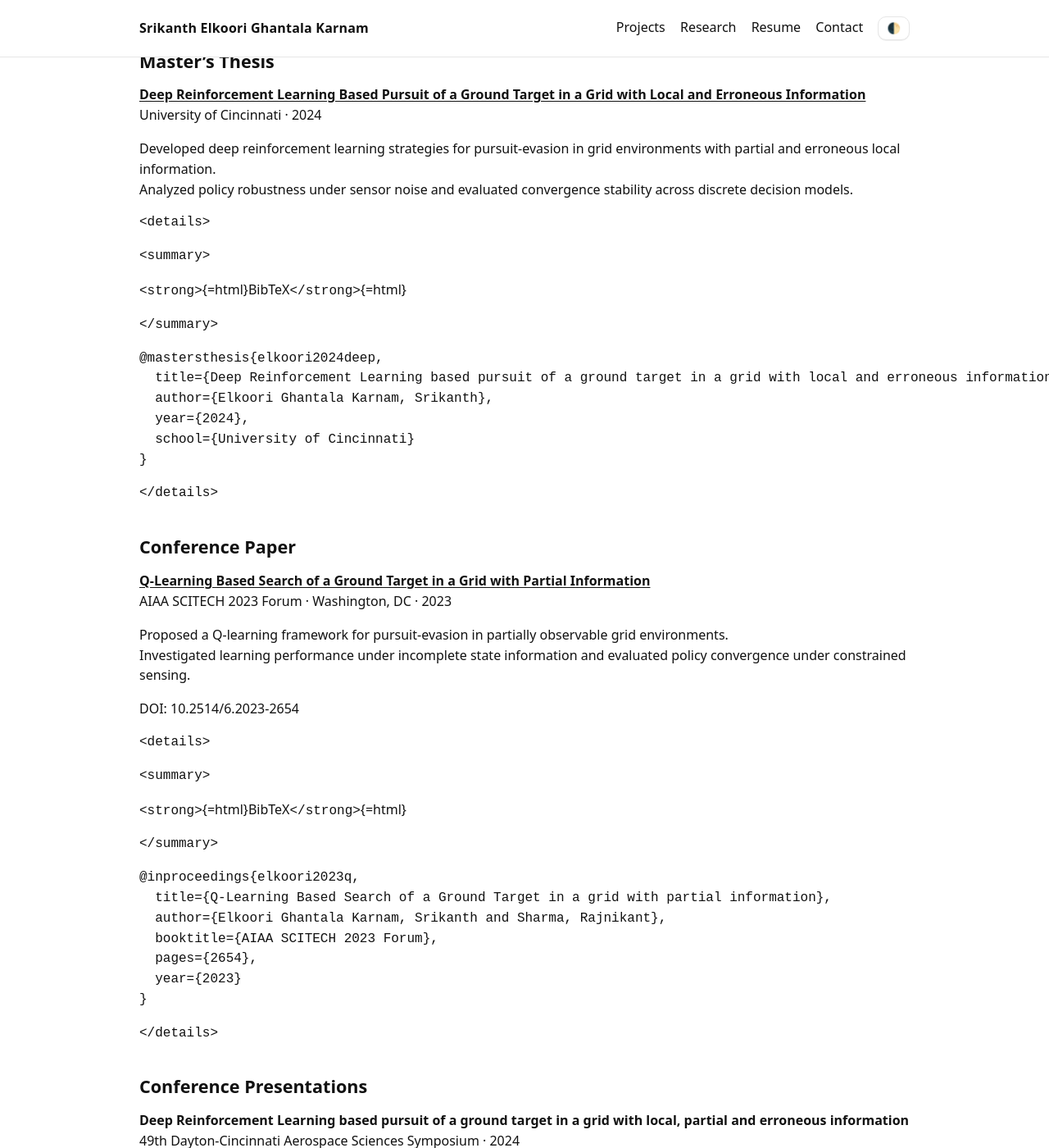
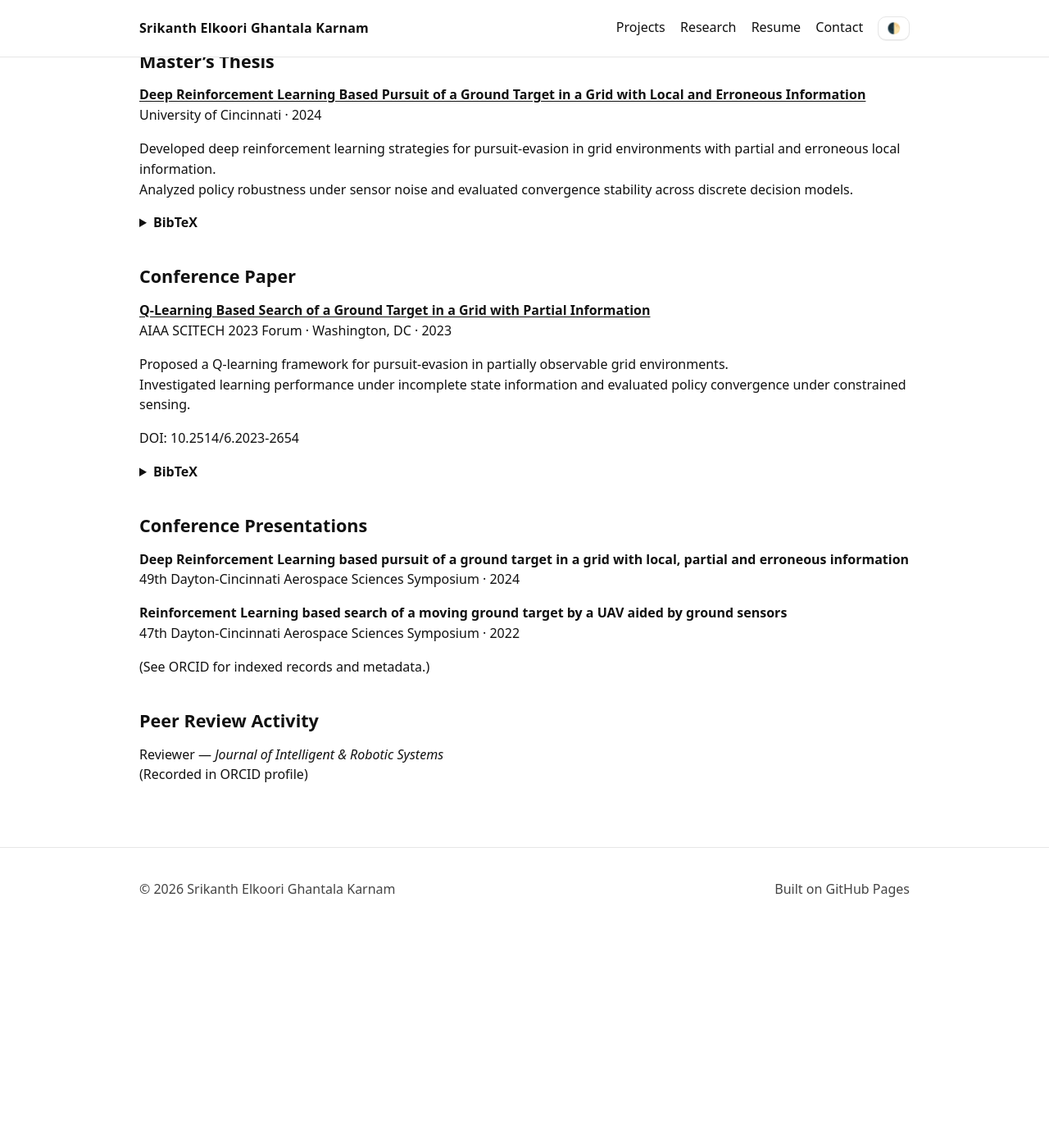
Before and after one commit to S-EGK/S-EGK.github.io, a Jekyll site: the page built from research.md, in a window 1280 px wide and 1400 px high, scrolled down 467 px. Shown: the whole window at 82% size. Built offline with Jekyll 4.4.1, drawn with Linux system fonts in a browser that asks for light colours; after the commit the page ends 1602 px from its top, so only the background shows below that; some of the changed text lies outside the part shown.

Commit message:
U Research.md

````diff
--- a/research.md
+++ b/research.md
@@ -31,28 +31,14 @@ grid environments with partial and erroneous local information.\
 Analyzed policy robustness under sensor noise and evaluated convergence
 stability across discrete decision models.
 
-```{=html}
-<details>
-```
-```{=html}
-<summary>
-```
-`<strong>`{=html}BibTeX`</strong>`{=html}
-```{=html}
-</summary>
-```
-``` bibtex
+<details><summary><strong>BibTeX</strong></summary>
 @mastersthesis{elkoori2024deep,
   title={Deep Reinforcement Learning based pursuit of a ground target in a grid with local and erroneous information},
   author={Elkoori Ghantala Karnam, Srikanth},
   year={2024},
   school={University of Cincinnati}
 }
-```
-
-```{=html}
 </details>
-```
 
 ## Conference Paper
 
@@ -67,17 +53,7 @@ evaluated policy convergence under constrained sensing.
 
 DOI: 10.2514/6.2023-2654
 
-```{=html}
-<details>
-```
-```{=html}
-<summary>
-```
-`<strong>`{=html}BibTeX`</strong>`{=html}
-```{=html}
-</summary>
-```
-``` bibtex
+<details> <summary><strong>BibTeX</strong></summary>
 @inproceedings{elkoori2023q,
   title={Q-Learning Based Search of a Ground Target in a grid with partial information},
   author={Elkoori Ghantala Karnam, Srikanth and Sharma, Rajnikant},
@@ -85,11 +61,7 @@ DOI: 10.2514/6.2023-2654
   pages={2654},
   year={2023}
 }
-```
-
-```{=html}
 </details>
-```
 
 ## Conference Presentations
 
````
Also changed, not shown: other parts of research.md (+2 -2 lines).
